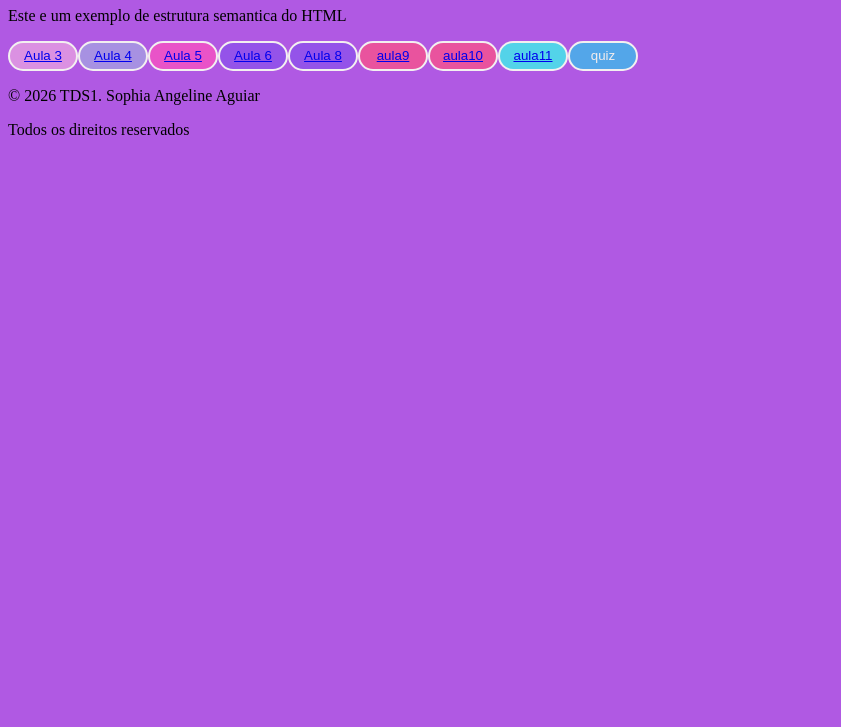
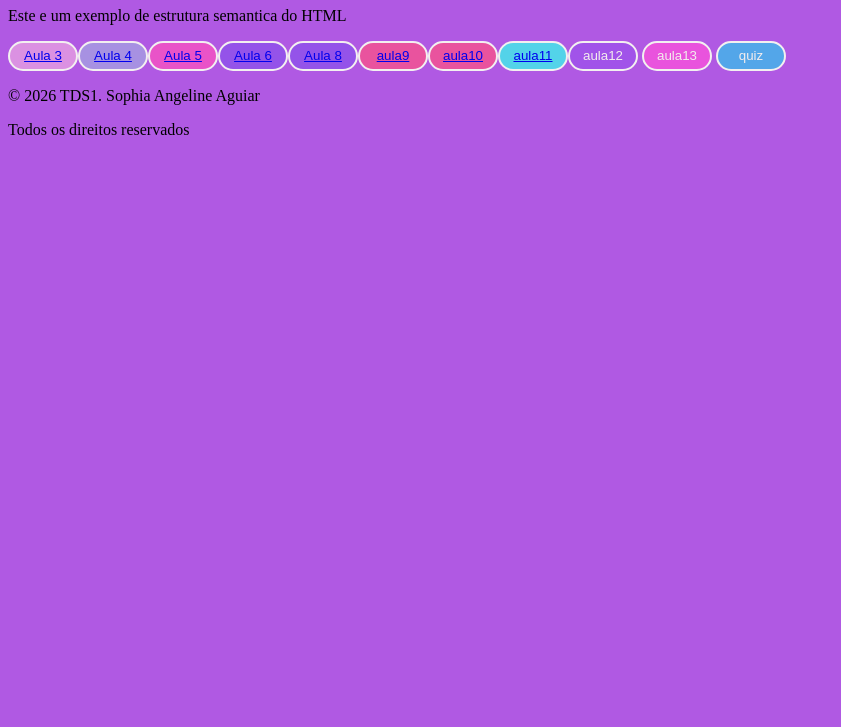
Before and after one commit to sophiaangeline/html, a plain HTML site: page index.html in a window 1280 px wide. Shown: the part 73-800 px from the top of the page, without its empty margins (0-841 px from the left). Drawn offline with Linux system fonts and the light colour scheme.

Commit message:
atualização dos icones
adicionei as aulas 11 12 e 13

```diff
--- a/index.html
+++ b/index.html
@@ -72,6 +72,20 @@ width: 70px; height: 30px;
  color: #f3eded;border: 2px solid #f3f0f0;
  border-radius: 35px;">aula11</
 button></a>
+<a href="./aula12/index.html"><button
+style="background-color:
+rgb(161, 83, 233);
+width: 70px; height: 30px;
+ color: #f3eded;border: 2px solid #f3f0f0;
+ border-radius: 35px;">
+aula12</button></a>
+<a href="./aula13/index.html"><button
+style="background-color:
+rgb(233, 83, 221);
+width: 70px; height: 30px;
+ color: #f3eded;border: 2px solid #f3f0f0;
+ border-radius: 35px;">
+aula13</button></a>
 <a href="./quiz/index.html"><button
 style="background-color:
 rgb(83, 166, 233);
```
